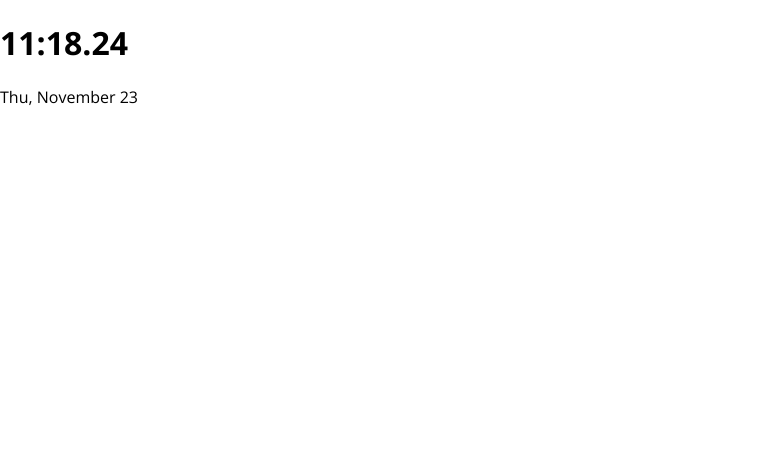
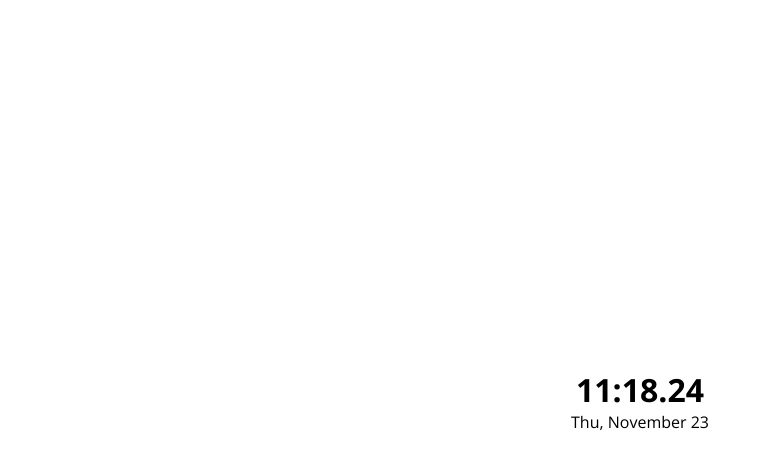
Before and after one commit to solveatwork/clock, a plain HTML site: page index.html in a window 1280 px wide. Shown: the whole page, without its empty margins (0-769 px from the left). Drawn offline with nearby package versions, Linux system fonts and the light colour scheme.

Commit message:
Clock goes to center

```diff
--- a/css/style.css
+++ b/css/style.css
@@ -1,4 +1,45 @@
+* {
+  box-sizing: border-box;
+}
+
+body,
+html {
+  height: 100%;
+  width: 100%;
+  font-family: 'Open Sans', sans-serif;
+  overflow: hidden;
+}
+
 body {
-  font-family: 'Open Sans', sans-serif;
+  display: block;
+  margin: 0;
+  padding: 0;
+  position: relative;
+}
+
+main {
+  display: flex;
+  flex-direction: column;
+  bottom: 0;
+  top: 0;
+  right: 0;
+  left: 0;
+  align-items: center;
+  justify-content: center;
+  height: 100vh;
+}
+
+h1 {
+  display: block;
   margin: 0;
 }
+
+#date__container {
+  display: block;
+  align-items: center;
+  justify-content: center;
+  text-align: center;
+  width: 100%;
+  margin: 0;
+  padding: 0;
+}
--- a/index.html
+++ b/index.html
@@ -22,13 +22,16 @@
     <script type="module" src="src/main.js" defer></script>
   </head>
   <body>
+    <header></header>
+    <main>
       <h1>
         <span id="hour"></span>:<span id="minute"></span>.<span
           id="second"
         ></span>
       </h1>
-    <p>
+      <div id="date__container">
         <span id="date"></span>
-    </p>
+      </div>
+    </main>
   </body>
 </html>
```
Lines whose indentation alone changed are shown as unchanged.
